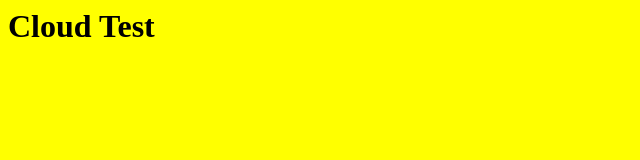
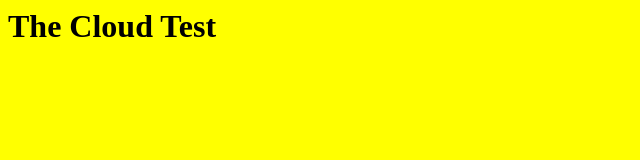
Before and after one commit to vimal2009m/labs, a plain HTML site: page index.html in a window 1280 px wide. Shown: the whole page, without its empty margins (0-640 px from the left). Drawn offline with Linux system fonts and the light colour scheme.

Commit message:
New Update Change

```diff
--- a/index.html
+++ b/index.html
@@ -1,5 +1,5 @@
 <html>
 		<body bgcolor="yellow">
-				<h1> Cloud Test </h1>
+				<h1> The Cloud Test </h1>
 		</body>
 </html>
```
